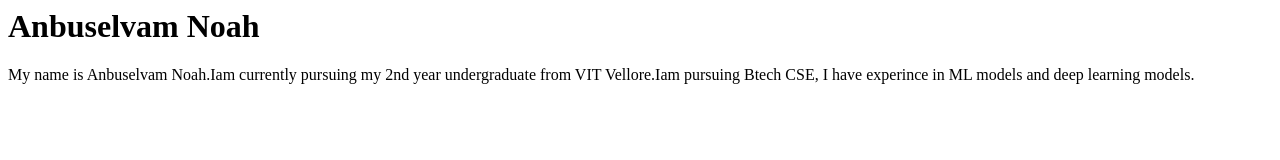
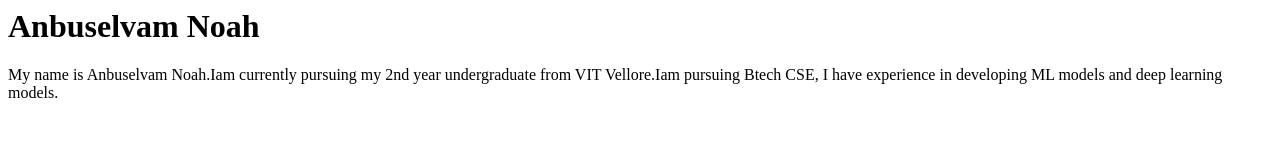
Before and after one commit to Noah637/Noah637.github.io, a plain HTML site: page index.html in a window 1280 px wide. Drawn offline with Linux system fonts and the light colour scheme.

Commit message:
Update index.html

```diff
--- a/index.html
+++ b/index.html
@@ -4,6 +4,6 @@
 </head>
 <body>
 <h1>Anbuselvam Noah</h1>
-<p>My name is Anbuselvam Noah.Iam currently pursuing my 2nd year undergraduate from VIT Vellore.Iam pursuing Btech CSE, I have experince in ML models and deep learning models.</p>
+<p>My name is Anbuselvam Noah.Iam currently pursuing my 2nd year undergraduate from VIT Vellore.Iam pursuing Btech CSE, I have experience in developing ML models and deep learning models.</p>
 </body>
 </html>
```
